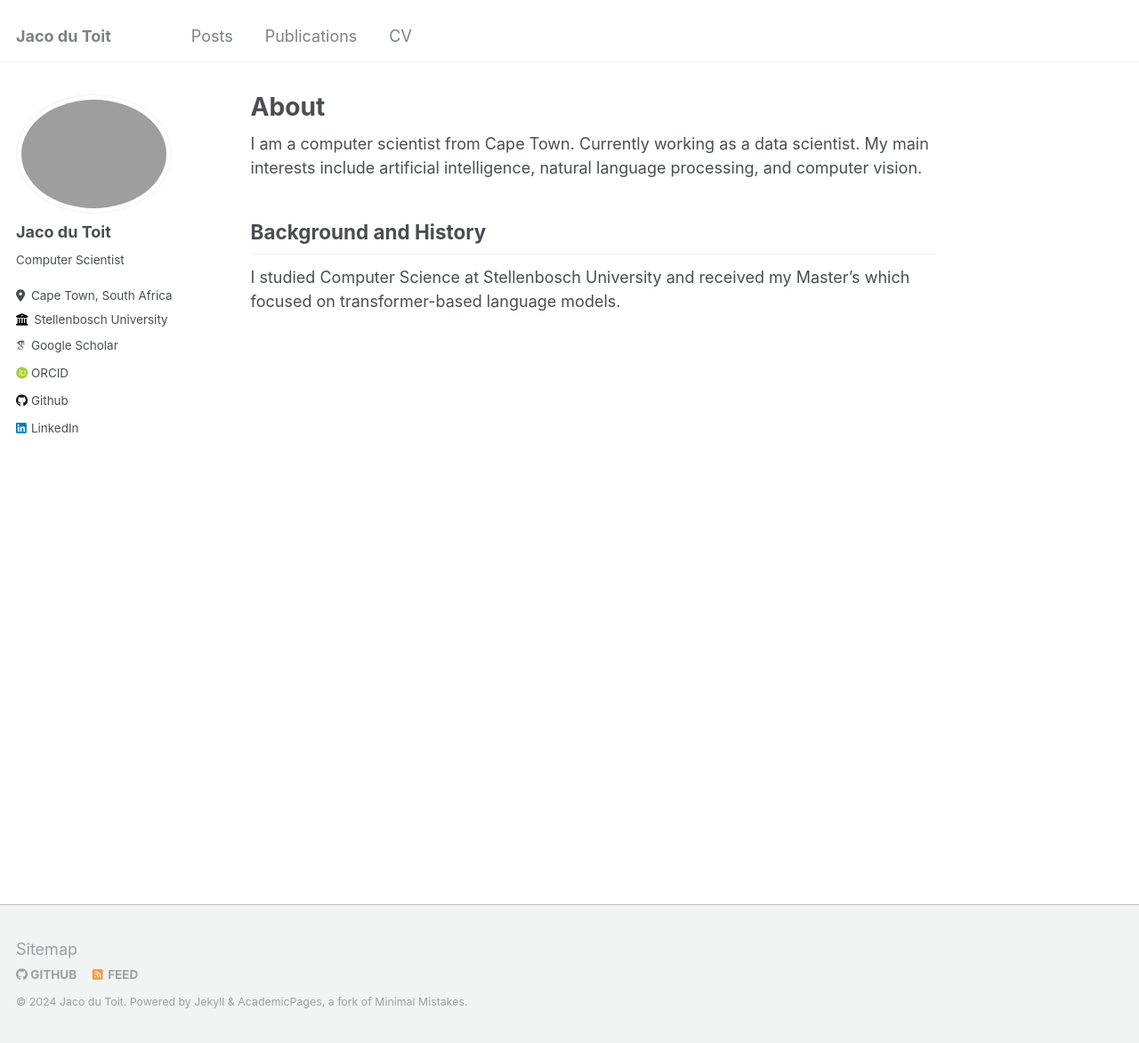
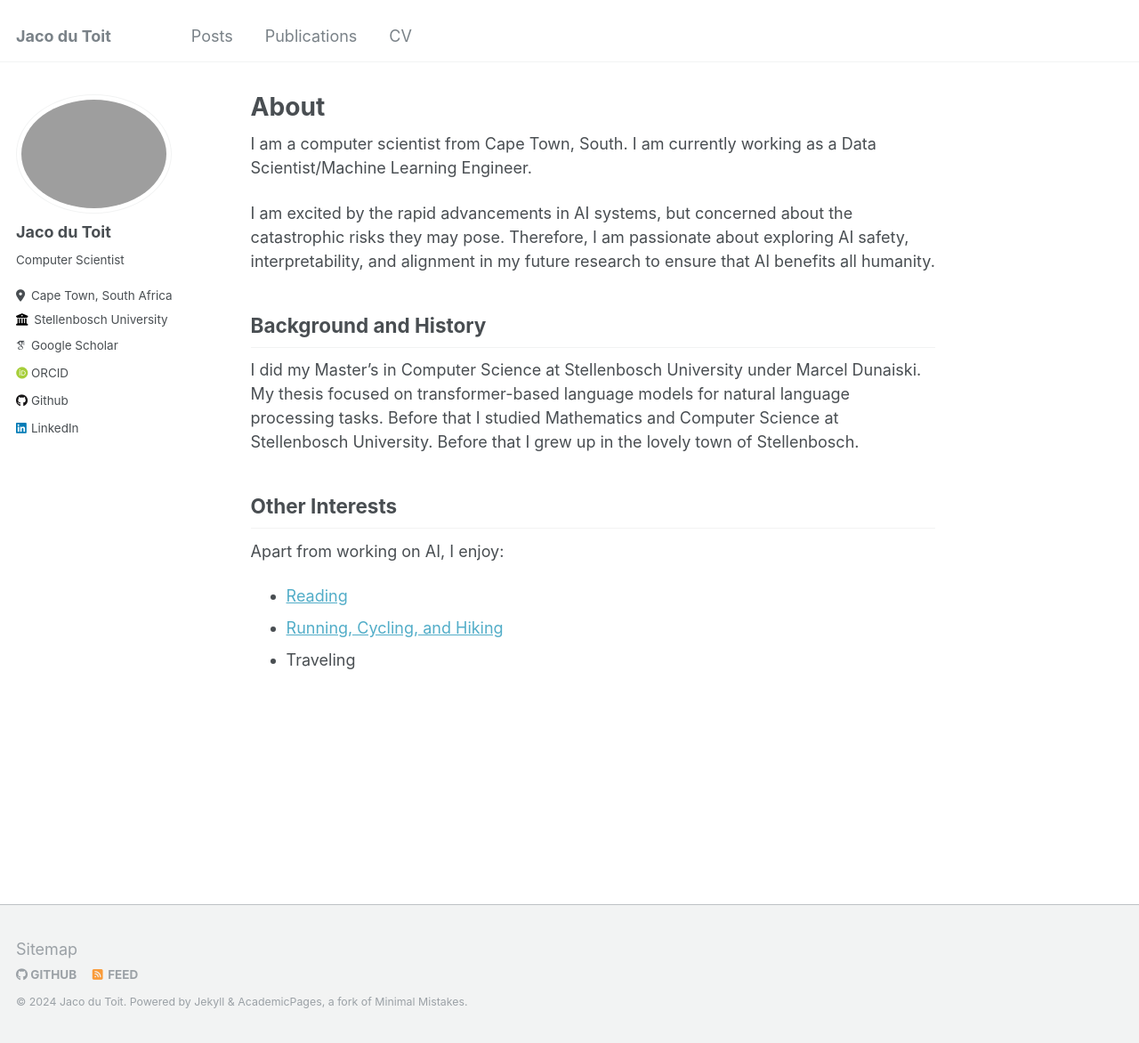
Before and after one commit to JacoDuToit11/JacoDuToit11.github.io, a Jekyll site: the page built from _pages/about.md, in a window 1280 px wide and 1172 px high. Shown: the whole window at 89% size. Built offline with Jekyll 4.4.1, drawn with Linux system fonts in a browser that asks for light colours; some web fonts are replaced.

Commit message:
Update about and CV pages, add new CV file, remove old resume

```diff
--- a/_pages/about.md
+++ b/_pages/about.md
@@ -7,7 +7,15 @@ redirect_from:
   - /about.html
 ---
 
-I am a computer scientist from Cape Town. Currently working as a data scientist. My main interests include artificial intelligence, natural language processing, and computer vision.
+I am a computer scientist from Cape Town, South. I am currently working as a Data Scientist/Machine Learning Engineer.
+
+I am excited by the rapid advancements in AI systems, but concerned about the catastrophic risks they may pose. Therefore, I am passionate about exploring AI safety, interpretability, and alignment in my future research to ensure that AI benefits all humanity.
 
 ## Background and History
-I studied Computer Science at Stellenbosch University and received my Master's which focused on transformer-based language models.
+I did my Master's in Computer Science at Stellenbosch University under Marcel Dunaiski. My thesis focused on transformer-based language models for natural language processing tasks. Before that I studied Mathematics and Computer Science at Stellenbosch University. Before that I grew up in the lovely town of Stellenbosch.
+
+## Other Interests
+Apart from working on AI, I enjoy:
+- [Reading](https://www.goodreads.com/user/show/156206121-jaco-du-toit)
+- [Running, Cycling, and Hiking](https://www.strava.com/athletes/18155610)
+- Traveling
```
Also changed, not shown: _pages/cv.md (+4 -4 lines), _posts/2024-08-06-PaperSummary_ImprovingAlignmentRobustnessCircuitBreakers.md (+1 -1 lines), 2 other files.
